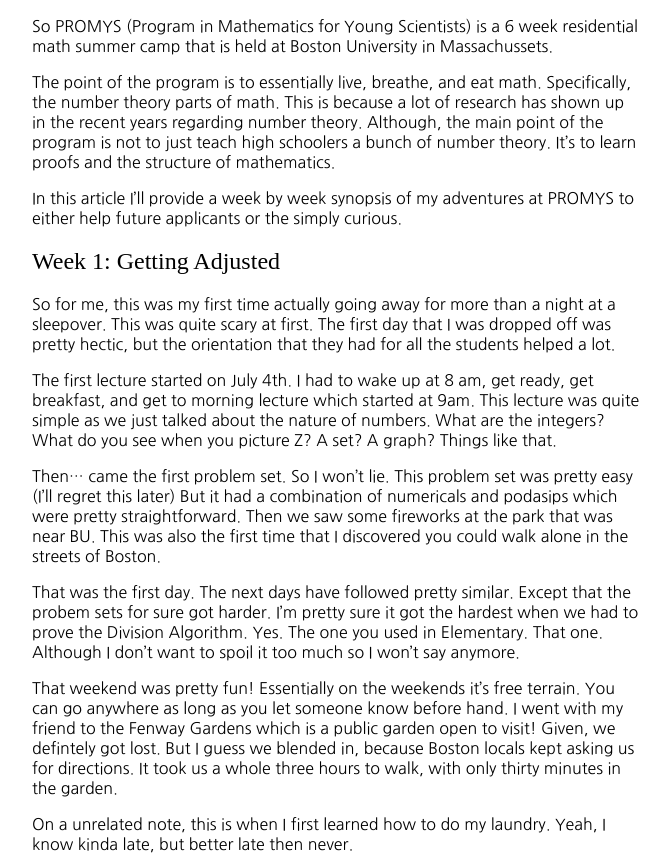
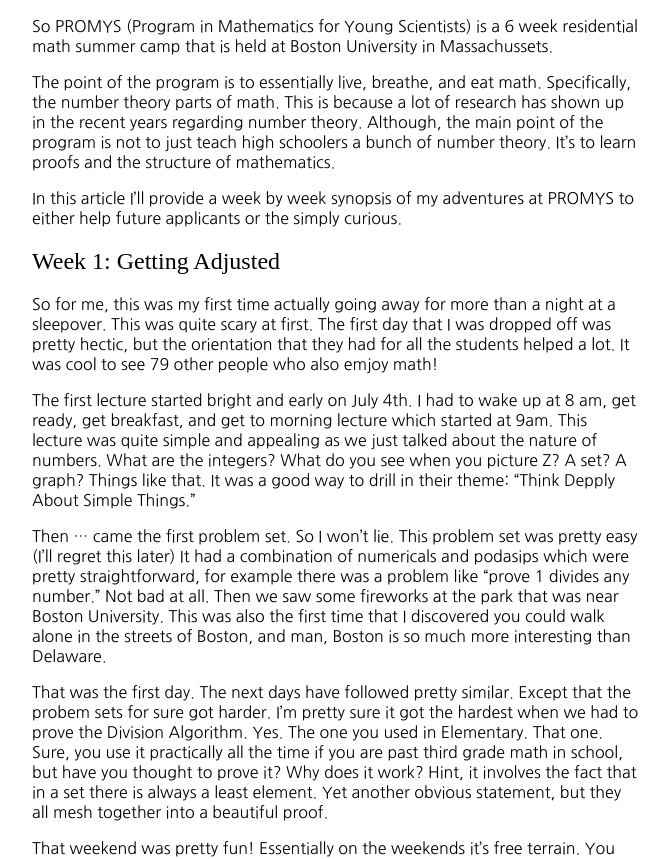
Before and after one commit to niyathikukkapalli/niyathikukkapalli.github.io, a Jekyll site: the page built from _posts/2022-09-17-22-promys.markdown, in a window 1280 px wide. Shown: the part 828-1687 px from the top of the page, without its empty margins (304-974 px from the left). Built offline with Jekyll 4.4.1, drawn with Linux system fonts in a browser that asks for light colours; some web fonts are replaced; some of the changed text lies outside the part shown.

Commit message:
new look coolio

```diff
--- a/_posts/2022-09-17-22-promys.markdown
+++ b/_posts/2022-09-17-22-promys.markdown
@@ -22,25 +22,29 @@
 
 ## Week 1: Getting Adjusted
 
-So for me, this was my first time actually going away for more than a night at a sleepover. This was quite scary at first. The first day that I was dropped off was pretty hectic, but the orientation that they had for all the students helped a lot.
+So for me, this was my first time actually going away for more than a night at a sleepover. This was quite scary at first. The first day that I was dropped off was pretty hectic, but the orientation that they had for all the students helped a lot. It was cool to see 79 other people who also emjoy math!
 
-The first lecture started on July 4th. I had to wake up at 8 am, get ready, get breakfast, and get to morning lecture which started at 9am. This lecture was quite simple as we just talked about the nature of numbers. What are the integers? What do you see when you picture Z? A set? A graph? Things like that.
+The first lecture started bright and early on July 4th. I had to wake up at 8 am, get ready, get breakfast, and get to morning lecture which started at 9am. This lecture was quite simple and appealing as we just talked about the nature of numbers. What are the integers? What do you see when you picture Z? A set? A graph? Things like that. It was a good way to drill in their theme: "Think Depply About Simple Things."
 
-Then... came the first problem set. So I won't lie. This problem set was pretty easy (I'll regret this later) But it had a combination of numericals and podasips which were pretty straightforward. Then we saw some fireworks at the park that was near BU. This was also the first time that I discovered you could walk alone in the streets of Boston.
+Then ... came the first problem set. So I won't lie. This problem set was pretty easy (I'll regret this later) It had a combination of numericals and podasips which were pretty straightforward, for example there was a problem like "prove 1 divides any number." Not bad at all. Then we saw some fireworks at the park that was near Boston University. This was also the first time that I discovered you could walk alone in the streets of Boston, and man, Boston is so much more interesting than Delaware.
 
-That was the first day. The next days have followed pretty similar. Except that the probem sets for sure got harder. I'm pretty sure it got the hardest when we had to prove the Division Algorithm. Yes. The one you used in Elementary. That one. Although I don't want to spoil it too much so I won't say anymore.
+That was the first day. The next days have followed pretty similar. Except that the probem sets for sure got harder. I'm pretty sure it got the hardest when we had to prove the Division Algorithm. Yes. The one you used in Elementary. That one. Sure, you use it practically all the time if you are past third grade math in school, but have you thought to prove it? Why does it work? Hint, it involves the fact that in a set there is always a least element. Yet another obvious statement, but they all mesh together into a beautiful proof.
 
-That weekend was pretty fun! Essentially on the weekends it's free terrain. You can go anywhere as long as you let someone know before hand. I went with my friend to the Fenway Gardens which is a public garden open to visit! Given, we defintely got lost. But I guess we blended in, because Boston locals kept asking us for directions. It took us a whole three hours to walk, with only thirty minutes in the garden.
+That weekend was pretty fun! Essentially on the weekends it's free terrain. You can go anywhere as long as you let someone know before hand. I went with my friend to the Fenway Gardens which is a public garden open to visit, and it was stunning! Courtesy of my Iphone camera, here is a photo below ...
+
+<img class="small" src="/img/fenway.jpeg">
+
+Given, we defintely got lost, but I guess we blended in because Boston locals kept asking us for directions. It took us a whole three hours to walk, with only thirty minutes in the garden. Don't make my mistake and please bring sneakers if you end up at ANY summer camp. I was walking around for three hours on the scalding concrete with loafers. Ouch.
 
 On a unrelated note, this is when I first learned how to do my laundry. Yeah, I know kinda late, but better late then never.
 
 ## Week 2: It's okay right now
 
-The next week was actually alright. The notable thing was that the problem sets got signifcantly harder, as it was building up on the skills instead of introducing them. Things like proving more obscure modular equations came up. But, Legendre hasn't come up yet so I wasn't actually struggling. It wasn't too bad but I defintely started to struggle more.
+The next week was actually alright. The notable thing was that the problem sets got signifcantly harder, as it was building up on the skills instead of introducing them. Things like proving more obscure modular equations came up. Of course, mods themselves are a simple concept (it's just division and remainders) it just tends to look scary. But, Legendre hasn't come up yet so I wasn't actually struggling.
 
-I was starting to get used to the whole getting up at 8 am and going to lecture at 9 am. Although we had started exploration labs. These are supposed to emulate research but not actually original research. Some of the topics are already extensively done. My strat was to pick the most obscure one. Which I did, but I won't spoil anything for future attendees. It was quite conveinient that there is a convienence store next to the dorms (ahahah see what i did there), so I would just get something there to eat in the morning. Yes, there was a dining hall, but I was too lazy.
+I was starting to get used to the whole getting up at 8 am and going to lecture at 9 am. Although we had started exploration labs. These are supposed to emulate research but not actually original research. Some of the topics are already extensively done. My strat was to pick the most obscure one which I did, but I won't spoil anything for future attendees. Let me just elaborate, but I appreciated the mathematics of card shuffling much more after this lab. Magicians secretly know a little math as well.
 
-The weekends were always the most fun part. Although, this weekend I mostly chilled with some friends, playing cards or something. Not to forget the weekend problem set. Yes, you are never without math don't worry. I was also tired on Saturday, from the counselor's "mandatory fun". As they like to say, it was very hype.
+It was quite conveinient that there is a convienence store next to the dorms (ahahah see what i did there), so I would just get something there to eat in the morning. Yes, there was a dining hall, but I was too lazy. The weekends were always the most fun part. Although, this weekend I mostly chilled with some friends, playing cards or something. Not to forget the weekend problem set. Yes, you are never without math don't worry. I was also tired on Saturday, from the counselors "mandatory fun". As they like to say, it was very hype.
 
 ## Week 3: Probably the most hot week
 
@@ -58,7 +62,9 @@
 
 So if you don't know, PROMYS plays a ultimate frisbee game against RSI. Usually, we lose but for the first time in 16 years we finally won. It was totally because I played (jk). I did play but only for a good 10 or so minutes. This was because I was dripping buckets. Too hot.
 
-We had to walk all the way from BU to MIT (30 minutes ish), but it was a good oppurtunity to see the MIT campus. On the 5th week though, we got a proper tour. This weekend didn't involve that much math. Not because I was slacking, but I was having a little too much fun. This was the week that the math made the most sense to me though.
+We had to walk all the way from BU to MIT (30 minutes ish), but it was a good oppurtunity to see the MIT campus. On the 5th week though, we got a proper tour. On a side note, the bridge connecting MIT to the other side of the river is beautiful. The view is one of a kind, and below is one of the photos I took (but it doesn't capture it's magic). This weekend didn't involve that much math. Not because I was slacking, but I was having a little too much fun. This was the week that the math made the most sense to me though.
+
+<img class="small" src="/img/bridge.jpeg">
 
 ## Week 5: Almost Over
 
--- a/index.markdown
+++ b/index.markdown
@@ -4,5 +4,5 @@
 
 <div>
     <h1 class="web-title">Niyathi Kukkapalli</h1>
-    <div class="Intro"> Hey I'm Niyathi! I'm a rising senior, profoundly interested in math & physics, particularly combinatorics and mechanics (check out my research!) I just attended PROMYS this past summer, just finished the Group 2 PACT program, and have started math and physics research since then & have been participating in Olympiads like AIME or f=ma. In my free time, you can catch me blogging, drawing, or catching up on some YouTube videos. Check out my <a href="https://niyathikukkapalli.com/research/">Research</a>, <a href="https://niyathikukkapalli.com/blog">Blog</a>, and <a href="https://niyathikukkapalli.com/art/">Art</a> pages for more about me!</div>
+    <div class="Intro"> Hey I'm Niyathi! I'm a rising senior, a Spirit of Ramanujan Awardee, profoundly interested in math & physics, particularly combinatorics and mechanics (check out my research!) I just attended PROMYS this past summer, finished the year round PACT program, started research & have been participating in Olympiads like AIME or f=ma since middle school. In my free time, you can catch me blogging, drawing, or catching up on some YouTube videos. Check out my <a href="https://niyathikukkapalli.com/research/">Research</a>, <a href="https://niyathikukkapalli.com/blog">Blog</a>, and <a href="https://niyathikukkapalli.com/art/">Art</a> pages for more about me!</div>
 </div>
--- a/main.css
+++ b/main.css
@@ -22,7 +22,7 @@
 }
 
 body.home {
-  background-image: url("img/home.jpg");
+  background-image: url("img/home-new.jpg");
   background-size: cover;
   background-position: center;
   color: rgb(255, 255, 255);
@@ -112,22 +112,24 @@
 }
 
 .Intro {
-  background-color: rgba(2, 126, 8, 0.884);
+  background-color: lemonchiffon;
   border-radius: 12px;
   text-align: center;
-  font-family: "Dela Gothic One";
+  /* font-family: "Dela Gothic One"; */
   letter-spacing: 2px;
-  max-width: 400px;
+  max-width: 430px;
   border: 3.5px solid #ffae00;
   padding: 7px;
   margin-top: 0;
   box-sizing: border-box;
   margin: 0 2rem;
+  font-size: 0.9rem;
+  color: black;
 }
 
 .Intro a:link,
 .Intro a:visited {
-  color: white;
+  color: black;
 }
 
 .Intro a:hover {
```
Also changed, not shown: 5 other files.
